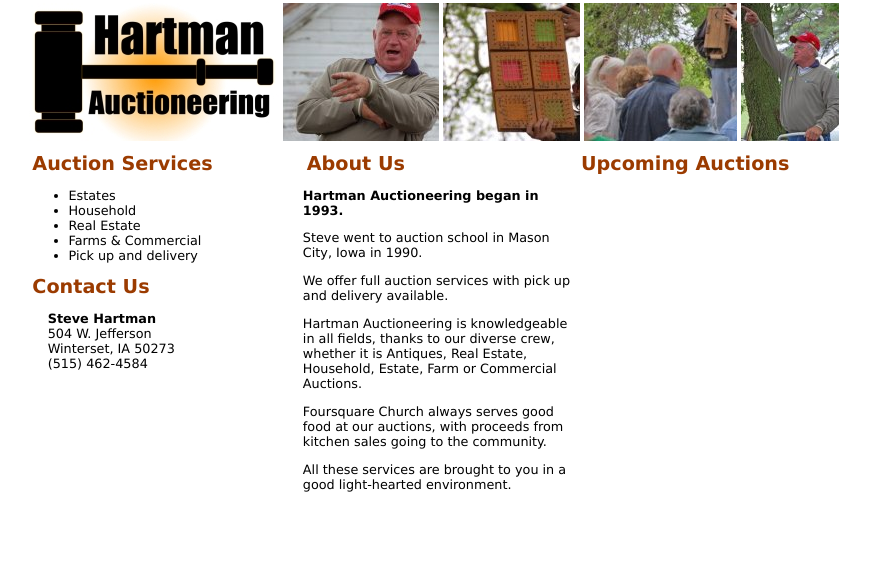
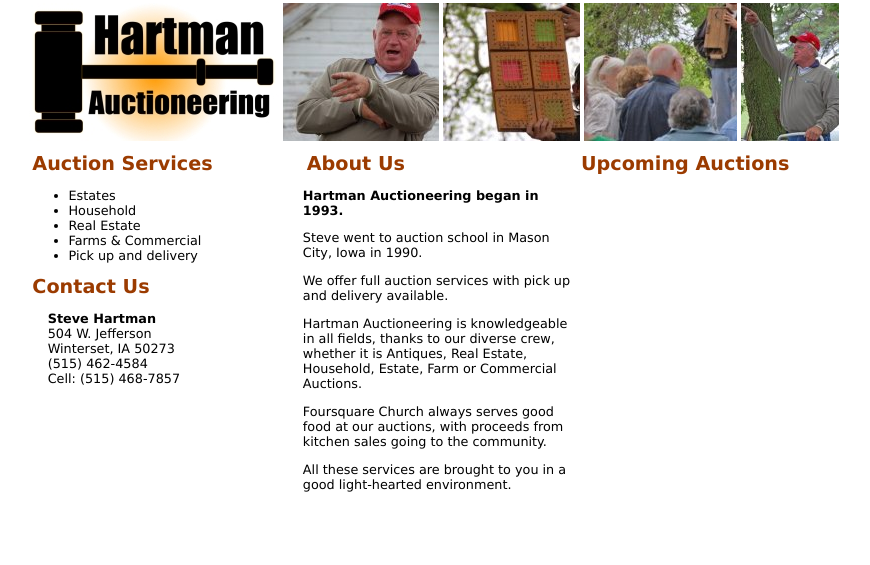
Before and after one commit to stclair/hartman, a Django app: template templates/main.html in a window 1280 px wide. Shown: the top 565 px of the page, without its empty margins (202-1072 px from the left). Run offline with Django 3.2, Linux system fonts and the light colour scheme; the template is opened without the code that fills it, so the values that code supplies are empty; some libraries are stand-ins or nearby versions.

Commit message:
added cell number

```diff
--- a/templates/main.html
+++ b/templates/main.html
@@ -15,6 +15,7 @@
         504 W. Jefferson<br />
         Winterset, IA 50273<br />
         (515) 462-4584<br />
+        Cell: (515) 468-7857
     </p>
 
 </td>
```
